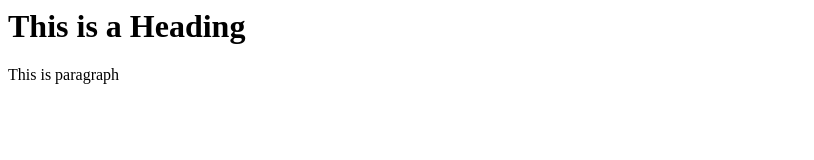
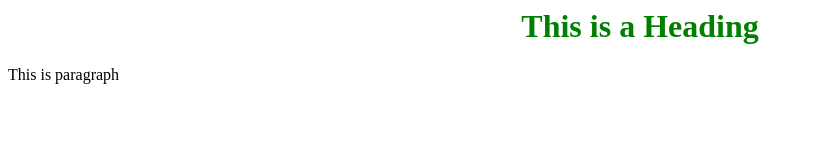
Before and after one commit to MariaKln/first_project, a plain HTML site: page page2.html in a window 1280 px wide. Shown: the whole page, without its empty margins (0-814 px from the left). Drawn offline with Linux system fonts and the light colour scheme.

Commit message:
add css styles

```diff
--- a/page2.html
+++ b/page2.html
@@ -1,4 +1,14 @@
 <html>
+<head>
+	<style>
+		h1 {
+			color: green;
+			text-align: center;
+		}
+	</style>
+</head>
+<body>
 	<h1>This is a Heading</h1>
 	<p>This is paragraph</p>
+</body>
 </html>
```
Also changed, not shown: index.html (+5 -0 lines).
